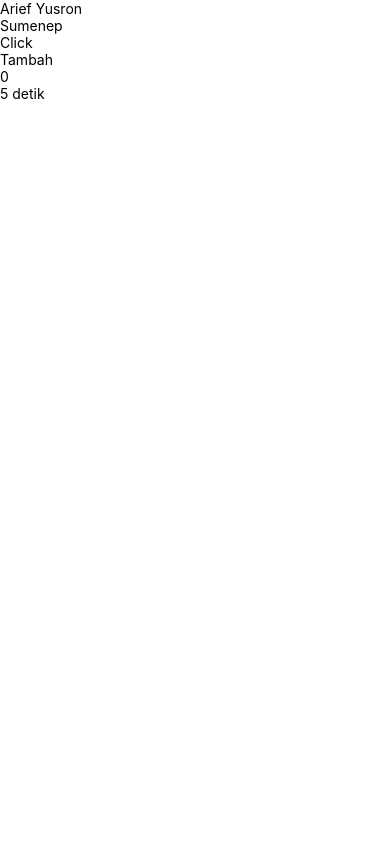
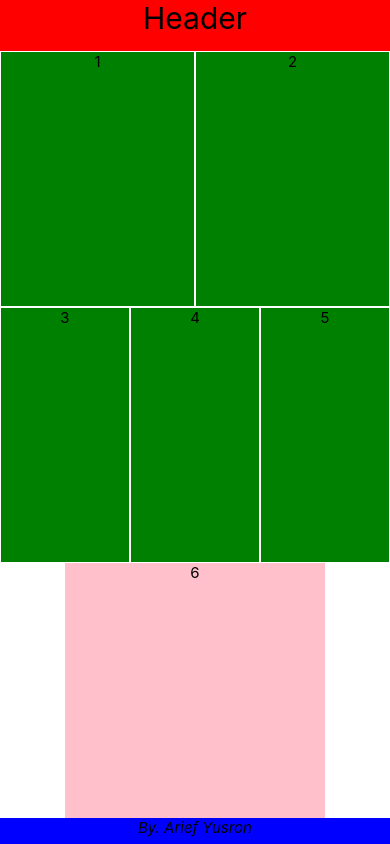
Before and after one commit to meoki-wong/LearnRn, a React Native app: screen / in a window 390 px wide. Built offline with nearby package versions, Linux system fonts and the light colour scheme.

Commit message:
1.7 Flexbox

```diff
--- a/App.js
+++ b/App.js
@@ -1,63 +1,86 @@
 import React,{Component} from 'react';
-import {View, Text, TouchableOpacity} from 'react-native';
+import {View, Text, TouchableOpacity, StyleSheet} from 'react-native';
 
 export default class Index extends Component {
-
-  // state = {
-  //   nama: 'Arief Yusron',
-  //   asal: 'Sumenep',
-  //   no: 0,
-  //   detik: 0,
-  // }
-
-  // ini sama aja. cuman kebanyakan orang pakek ini
-  constructor(props) {
-    super(props);
-
-    this.state = {
-      nama: 'Arief Yusron',
-      asal: 'Sumenep',
-      no: 0,
-      detik: 0,
-    };
-  }
-
-  componentDidMount(){
-    setInterval(()=>{
-      this.setState({
-        detik: this.state.detik + 1,
-      });
-    },1000);
-  }
-
-  handleClick(i){
-    this.setState({
-      asal: i,
-    });
-  }
-
-  handleClickTwo(){
-    this.setState({
-      no: this.state.no+1,
-    });
-  }
 
   render(){
 
     return (
-      <View>
-        <Text>{this.state.nama}</Text>
-        <Text>{this.state.asal}</Text>
-        <TouchableOpacity onPress={()=>this.handleClick('Madiun')}>
-          <Text>Click</Text>
-        </TouchableOpacity>
-        <TouchableOpacity onPress={()=>this.handleClickTwo()}>
-          <Text>Tambah</Text>
-        </TouchableOpacity>
-        <Text>{this.state.no}</Text>
-        <Text>{this.state.detik} detik</Text>
+      <View style={styles.container}>
+        <View style={[styles.row,styles.header]}>
+          <Text style={[styles.textCenter,styles.textHeader]}>Header</Text>
+        </View>
+        <View style={styles.row}>
+          <View style={styles.col}>
+            <Text style={styles.textCenter}>1</Text>
+          </View>
+          <View style={styles.col}>
+            <Text style={styles.textCenter}>2</Text>
+          </View>
+        </View>
+        <View style={styles.row}>
+          <View style={styles.col}>
+            <Text style={styles.textCenter}>3</Text>
+          </View>
+          <View style={styles.col}>
+            <Text style={styles.textCenter}>4</Text>
+          </View>
+          <View style={styles.col}>
+            <Text style={styles.textCenter}>5</Text>
+          </View>
+        </View>
+        <View style={[styles.row,styles.justifyContentCenter]}>
+          <View style={styles.col8}>
+            <Text style={styles.textCenter}>6</Text>
+          </View>
+        </View>
+        <View style={[styles.row,styles.footer]}>
+          <Text style={[styles.textCenter,styles.textFooter]}>By. Arief Yusron</Text>
+        </View>
       </View>
     )
   }
 
 }
+
+const styles = StyleSheet.create({
+  container: {
+    flex: 1,
+  },
+  row: {
+    flex: 1,
+    flexDirection: 'row',
+  },
+  col: {
+    flex: 1,
+    backgroundColor: 'green',
+    margin: 1,
+  },
+  col8: {
+    flex: 8/12,
+    backgroundColor: 'pink'
+  },
+  justifyContentCenter: {
+    justifyContent: 'center',
+  },
+  header: {
+    flex: 0.2,
+    backgroundColor: 'red',
+  },
+  footer: {
+    flex: 0.1,
+    backgroundColor: 'blue',
+  },
+  textCenter: {
+    flex: 1,
+    textAlign: 'center',
+    fontSize: 15,
+    textAlignVertical: 'center'
+  },
+  textHeader: {
+    fontSize: 30
+  },
+  textFooter: {
+    fontStyle: 'italic'
+  }
+});
```
